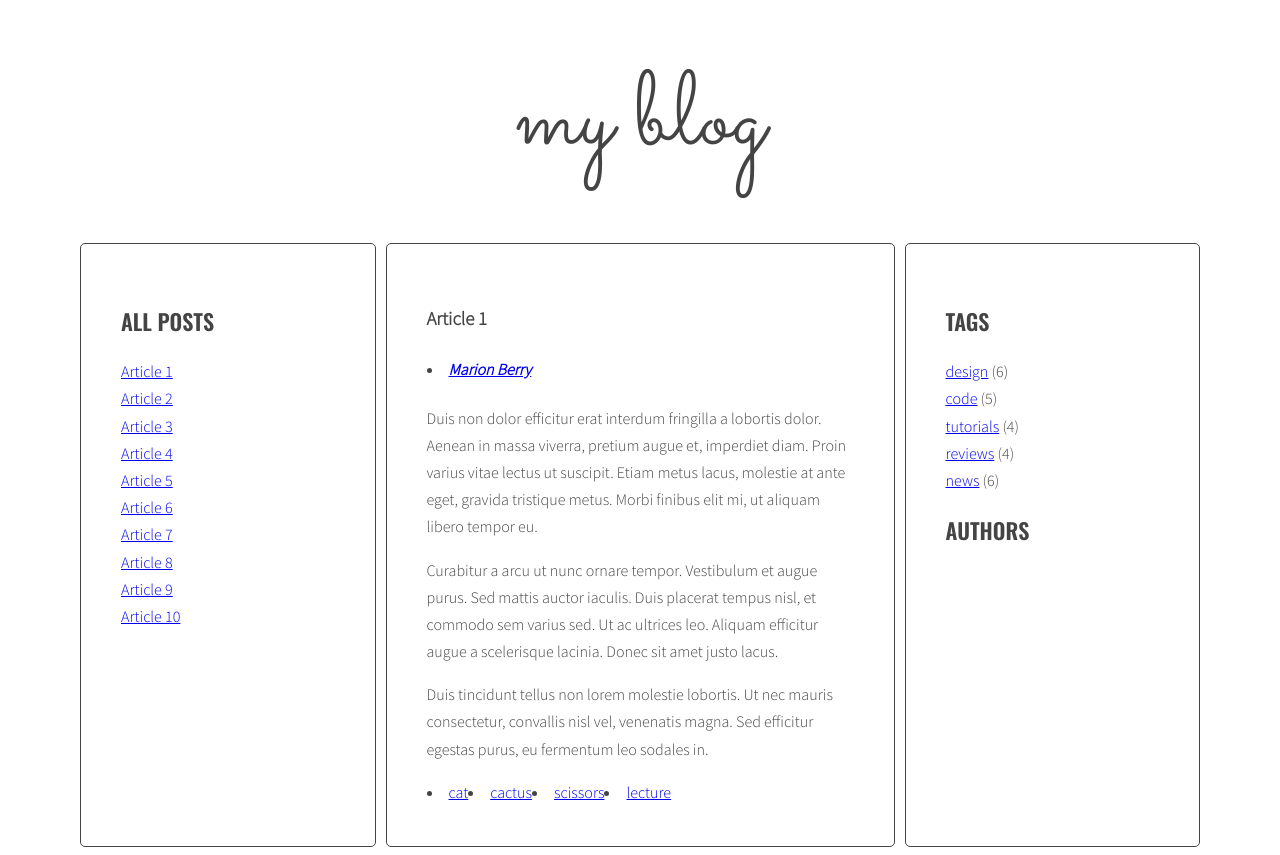
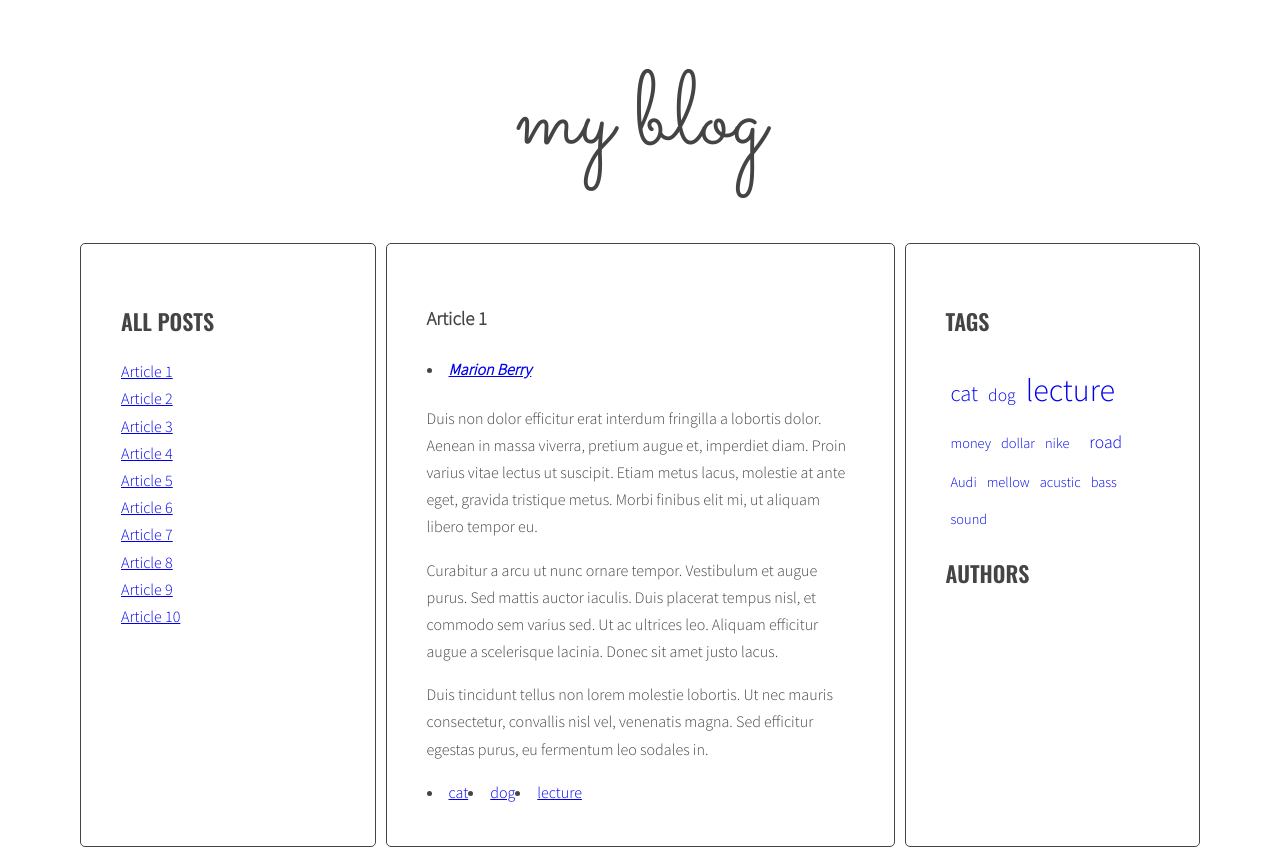
Before and after one commit to SiwsON1/javascript-blog, a website: page index.html in a window 1280 px wide. Drawn offline with nearby package versions, Linux system fonts and the light colour scheme.

Commit message:
Add js for tags cloud

```diff
--- a/index.html
+++ b/index.html
@@ -28,7 +28,7 @@
               </ul>
             </aside>
             <section class="posts">
-              <article class="post active" id="article-1" data-tags="cat cactus scissors lecture" data-author="Marion Berry">
+              <article class="post active" id="article-1" data-tags="cat dog lecture" data-author="Marion Berry">
                 <h3 class="post-title">Article 1</h3>
                 <h4 class ="post-author"></h4>
                 <div class="post-content">
@@ -43,7 +43,7 @@
                   </ul>
                 </div>
               </article>
-              <article class="post" id="article-2" data-tags="cat dog hamster lecture" data-author="Theo Tabby">
+              <article class="post" id="article-2" data-tags="cat dog lecture" data-author="Theo Tabby">
                 <h3 class="post-title">Article 2</h3>
                 <h4 class ="post-author"></h4>
                 <div class="post-content">
@@ -57,7 +57,7 @@
                   </ul>
                 </div>
               </article>
-              <article class="post" id="article-3" data-tags="money dollar economy lecture" data-author="George Tuxedo">
+              <article class="post" id="article-3" data-tags="money dollar cat lecture" data-author="George Tuxedo">
                 <h3 class="post-title">Article 3</h3>
                 <h4 class ="post-author"></h4>
                 <div class="post-content">
@@ -72,7 +72,7 @@
                   </ul>
                 </div>
               </article>
-              <article class="post" id="article-4" data-tags="nike adidas sport lecture" data-author="Kitty Toebean">
+              <article class="post" id="article-4" data-tags="nike  road lecture" data-author="Kitty Toebean">
                 <h3 class="post-title">Article 4</h3>
                 <h4 class ="post-author"></h4>
                 <div class="post-content">
@@ -87,7 +87,7 @@
                   </ul>
                 </div>
               </article>
-              <article class="post" id="article-5" data-tags="Audi Road transport lecture" data-author="Marion Berry">
+              <article class="post" id="article-5" data-tags="Audi road  lecture" data-author="Marion Berry">
                 <h3 class="post-title">Article 5</h3>
                 <h4 class ="post-author"></h4>
                 <div class="post-content">
@@ -102,7 +102,7 @@
                   </ul>
                 </div>
               </article>
-              <article class="post" id="article-6" data-tags="Audi cat Road lecture" data-author="George Tuxedo">
+              <article class="post" id="article-6" data-tags="Audi cat road lecture" data-author="George Tuxedo">
                 <h3 class="post-title">Article 6</h3>
                 <h4 class ="post-author"></h4>
                 <div class="post-content">
@@ -132,7 +132,7 @@
                   </ul>
                 </div>
               </article>
-              <article class="post" id="article-8" data-tags="sound system technology lecture" data-author="Theo Tabby">
+              <article class="post" id="article-8" data-tags="sound  bass lecture" data-author="Theo Tabby">
                 <h3 class="post-title">Article 8</h3>
                 <h4 class ="post-author"></h4>
                 <div class="post-content">
@@ -147,7 +147,7 @@
                   </ul>
                 </div>
               </article>
-              <article class="post" id="article-9" data-tags="technology news IT lecture" data-author="Marion Berry">
+              <article class="post" id="article-9" data-tags="road cat dog lecture" data-author="Marion Berry">
                 <h3 class="post-title">Article 9</h3>
                 <h4 class ="post-author"></h4>
                 <div class="post-content">
@@ -162,7 +162,7 @@
                   </ul>
                 </div>
               </article>
-              <article class="post" id="article-10" data-tags="IT cactus scissors lecture" data-author="George Tuxedo">
+              <article class="post" id="article-10" data-tags="dog road cat lecture" data-author="George Tuxedo">
                 <h3 class="post-title">Article 10</h3>
                 <h4 class ="post-author"></h4>
                 <div class="post-content">
@@ -181,11 +181,6 @@
             <aside class="sidebar">
               <h2 class="section-title">Tags</h2>
               <ul class="list tags">
-                <li><a href="#">design</a> <span>(6)</span></li>
-                <li><a href="#">code</a> <span>(5)</span></li>
-                <li><a href="#">tutorials</a> <span>(4)</span></li>
-                <li><a href="#">reviews</a> <span>(4)</span></li>
-                <li><a href="#">news</a> <span>(6)</span></li>
               </ul>
               <h2 class="section-title">Authors</h2>
               <ul class="list authors">
--- a/js/script.js
+++ b/js/script.js
@@ -41,6 +41,9 @@
     optTitleSelector = '.post-title',
     optArticleTagsSelector = '.post-tags',
     optTitleListSelector = '.titles',
+    optTagsListSelector = '.tags .list',
+    optCloudClassCount = '5',
+    optCloudClassPrefix = 'tag-size-',
     optArticleAuthorSelector = '.post-author';
 
   // eslint-disable-next-line no-inner-declarations
@@ -81,12 +84,35 @@
 
   generateTitleLinks();
 
+// eslint-disable-next-line no-inner-declarations
+  function calculateTagsParams(tags){
+    let params = {};
+    params.max = 0;
+    params.min = 9999;
+    for(let tag in tags){
+      params.max = Math.max(tags[tag], params.max);
+      params.min = Math.min(tags[tag], params.max);
+      console.log(tag + ' is used ' + tags[tag] + ' times');
+    }
 
+    return params;
+  }
 
+  // eslint-disable-next-line no-inner-declarations
+  function calculateTagClass(count, params){
+    const normalizedCount = count - params.min;
+    const normalizedMax = params.max - params.min;
+    const percentage = normalizedCount / normalizedMax;
+    const classNumber = Math.floor( percentage * (optCloudClassCount - 1) + 1 );
 
+    return optCloudClassPrefix + classNumber;
+
+  }
 
   // eslint-disable-next-line no-inner-declarations
   function generateTags(){
+    /* [NEW] create a new variable allTags with an empty object */
+    let allTags = {};
     /* find all articles */
     const articles = document.querySelectorAll(optArticleSelector);
 
@@ -104,9 +130,42 @@
 
         htmlTag = htmlTag + tagHTML;
 
+        /* [NEW] check if this link is NOT already in allTags */
+        if(!allTags[splitTag]) {
+          /* [NEW] add tag to allTags object */
+          allTags[splitTag] = 1;
+        }else {
+          allTags[splitTag]++;
+        }
       }
       tagsList.innerHTML = htmlTag;
     }
+    /* [NEW] find list of tags in right column */
+    const tagList = document.querySelector('.tags');
+
+    const tagsParams = calculateTagsParams(allTags);
+    console.log('tagsParams:', tagsParams);
+
+    /* [NEW] create variable for all links HTML code */
+    let allTagsHTML = '';
+
+    /* [NEW] START LOOP: for each tag in allTags: */
+    for(let tag in allTags){
+      console.log('TO tagi' + tag);
+      /* [NEW] generate code of a link and add it to allTagsHTML */
+
+      const tagLinkHTML = '<li><a href="#tag-' + tag + '"class="' + calculateTagClass(allTags[tag], tagsParams) + '">' +  tag  + '</a></li>';
+      allTagsHTML += tagLinkHTML;
+
+    }
+    /* [NEW] END LOOP: for each tag in allTags: */
+
+    /*[NEW] add HTML from allTagsHTML to tagList*/
+
+    tagList.innerHTML = allTagsHTML;
+
+    console.log('TO KODY HTML' + allTagsHTML);
+
 
   }
 
@@ -253,9 +312,11 @@
     /* add tagClickHandler as event listener for that link */
 
   /* END LOOP: for each link */
-}
+  }
 
   addClickListenersToAuthors();
 
 
+
+
 }
--- a/sass/style.scss
+++ b/sass/style.scss
@@ -118,3 +118,43 @@ body {
     margin: 0 10px 0 0;
   }
 }
+
+.tag-size-1{
+font-size: 90%;
+
+}
+
+.tag-size-2{
+  font-size: 110%;
+
+  }
+
+.tag-size-3{
+    font-size: 140%;
+}
+
+.tag-size-4{
+      font-size: 170%;
+  }
+
+
+  .tag-size-5{
+
+        font-size: 200%;
+
+        }
+
+
+
+
+
+.tags{
+  li{
+    padding: 5px;
+    display: inline-block;
+
+  }
+  a{
+    text-decoration: none;
+  }
+}
```
Also changed, not shown: css/style.css, 1 other file.
